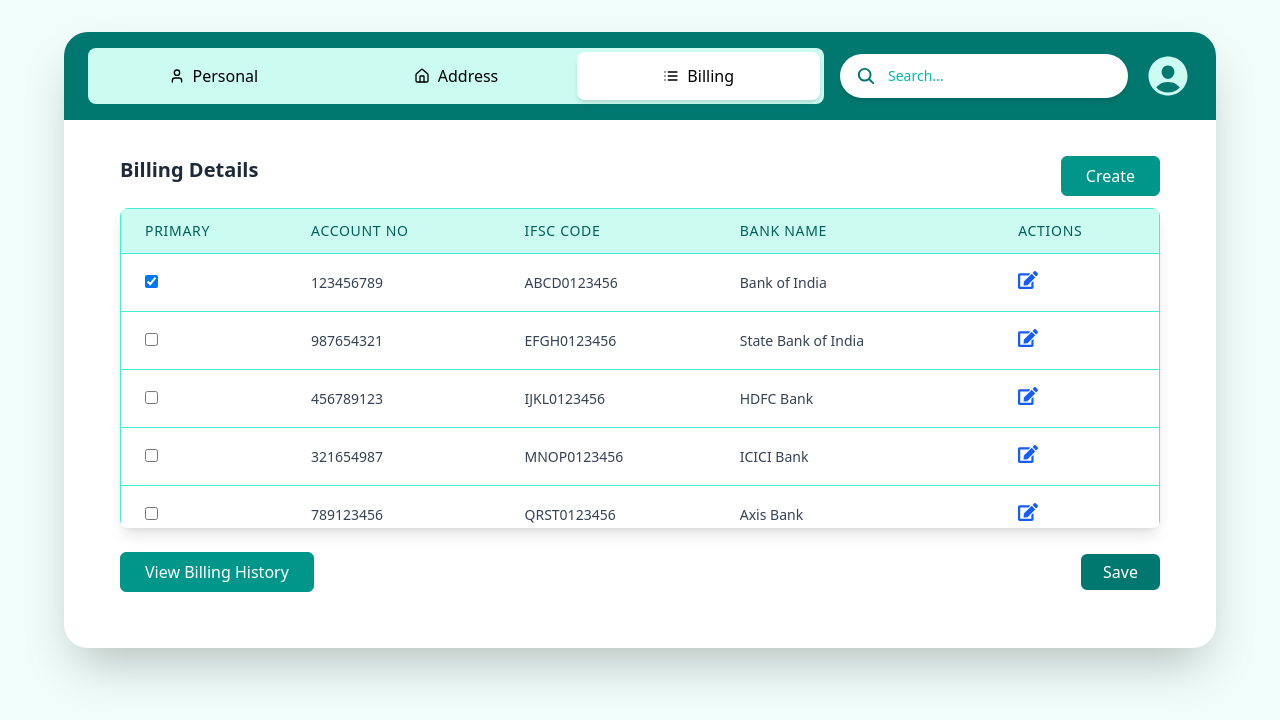
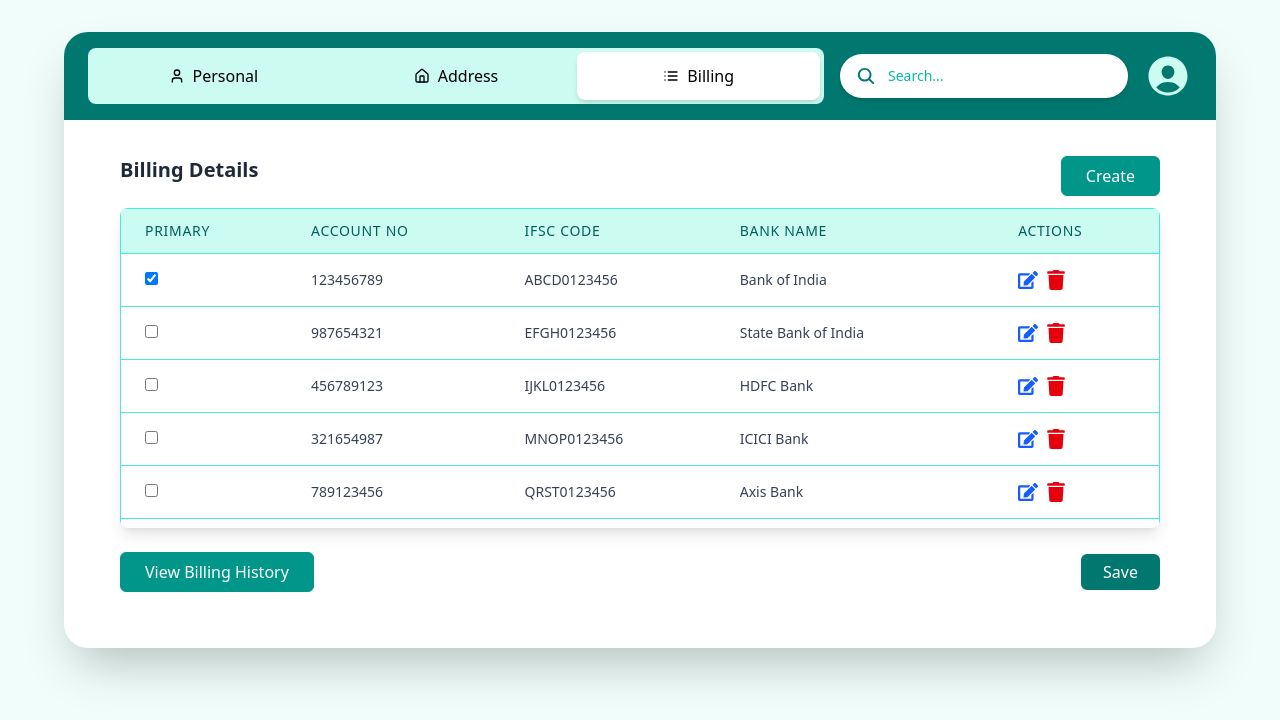
Before and after one commit to Ruturaj2003/multi-step-form-2, a React (Vite) app: page /cane-supplier/billing in a window 1280 px wide. Shown: the top 720 px of the page. Built offline with nearby package versions, Linux system fonts and the light colour scheme.

Commit message:
Add delete functionality to Billing component and update UI

```diff
--- a/src/pages/caneSupplierForm/Billing.jsx
+++ b/src/pages/caneSupplierForm/Billing.jsx
@@ -2,7 +2,7 @@ import { useNavigate } from 'react-router-dom';
 import { saveBilling } from '../../redux/caneSupplierSlice';
 import { useState } from 'react';
 import { toast } from 'react-toastify';
-import { FaEdit, FaCheck, FaTimes } from 'react-icons/fa';
+import { FaEdit, FaCheck, FaTimes, FaTrash } from 'react-icons/fa';
 
 const Billing = () => {
   const navigate = useNavigate();
@@ -118,6 +118,12 @@ const Billing = () => {
     toast.success('Entry updated!');
     setEditingRow(null);
     setEditValues({});
+  };
+
+  // Delete an entry by removing it from the local state
+  const handleDelete = (index) => {
+    setData(data.filter((_, i) => i !== index));
+    toast.success('Entry deleted!');
   };
 
   // Create a new entry by adding it to local state
@@ -260,12 +266,20 @@ const Billing = () => {
                         </button>
                       </div>
                     ) : (
+                      <div className="flex space-x-2">
                         <button
                           onClick={() => handleEdit(index, item)}
                           className="text-blue-600 text-xl"
                         >
                           <FaEdit />
                         </button>
+                        <button
+                          onClick={() => handleDelete(index)}
+                          className="text-red-600 text-xl"
+                        >
+                          <FaTrash />
+                        </button>
+                      </div>
                     )}
                   </td>
                 </tr>
@@ -284,7 +298,6 @@ const Billing = () => {
         >
           View Billing History
         </button>
-
         <button
           type="button"
           onClick={handleSubmit}
```
Lines whose indentation alone changed are shown as unchanged.
